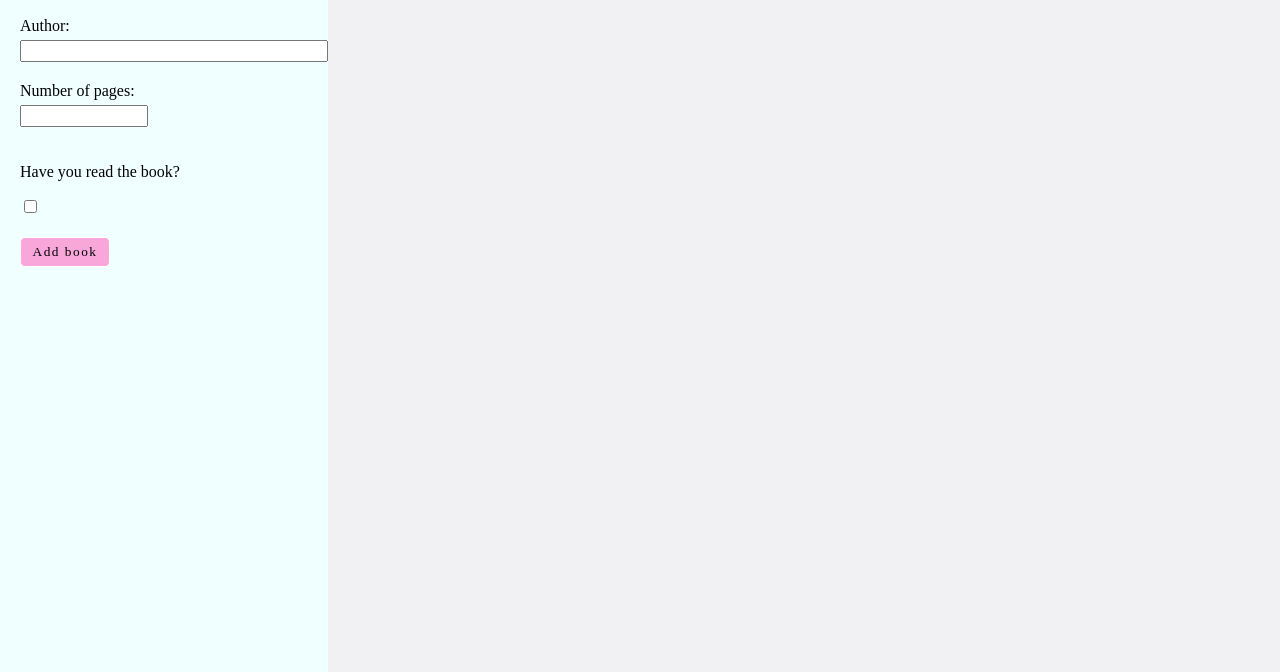
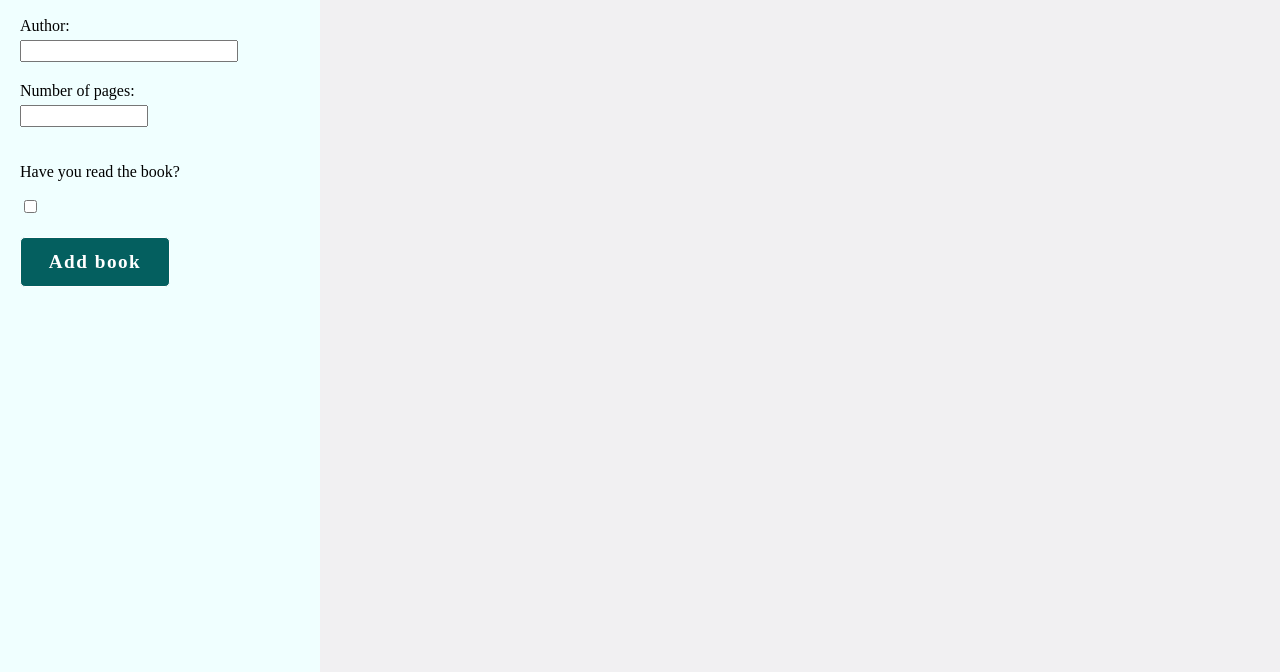
Before and after one commit to elvisnipah/library, a plain HTML site: page index.html in a window 1280 px wide. Shown: the part 128-800 px from the top of the page. Drawn offline with Linux system fonts and the light colour scheme.

Commit message:
Style changes

```diff
--- a/style.css
+++ b/style.css
@@ -10,7 +10,7 @@ body {
     height: 100vh;
     margin: 0;
     display: grid;
-    grid-template-columns: 1fr 3fr;
+    grid-template-columns: minmax(100px, 1fr) minmax(100px, 3fr)  ;
     background-color: rgb(241, 240, 242);
 }
 
@@ -30,7 +30,7 @@ form {
 }
 
 input[type="text"] {
-    width: 300px;
+    width: 70%;
 }
 
 input[type="number"] {
@@ -87,3 +87,12 @@ button {
     border-radius: 5px;
     background-color: rgb(249, 167, 219);
 }
+
+#add-book {
+    width: 150px;
+    height: 50px;
+    font-weight: bold;
+    font-size: 1.2rem;
+    color: white;
+    background-color: rgb(4, 95, 95);
+}
```
